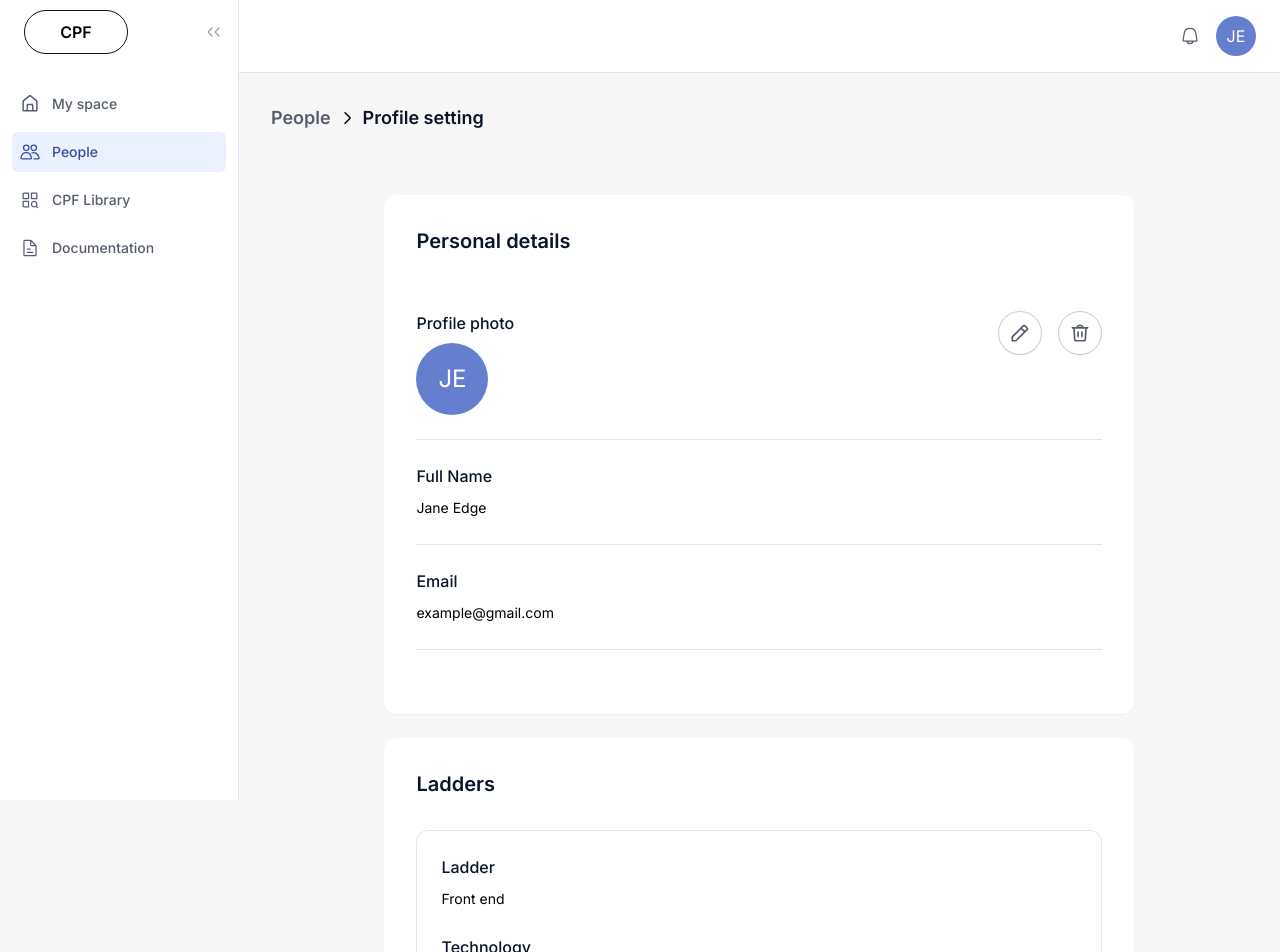
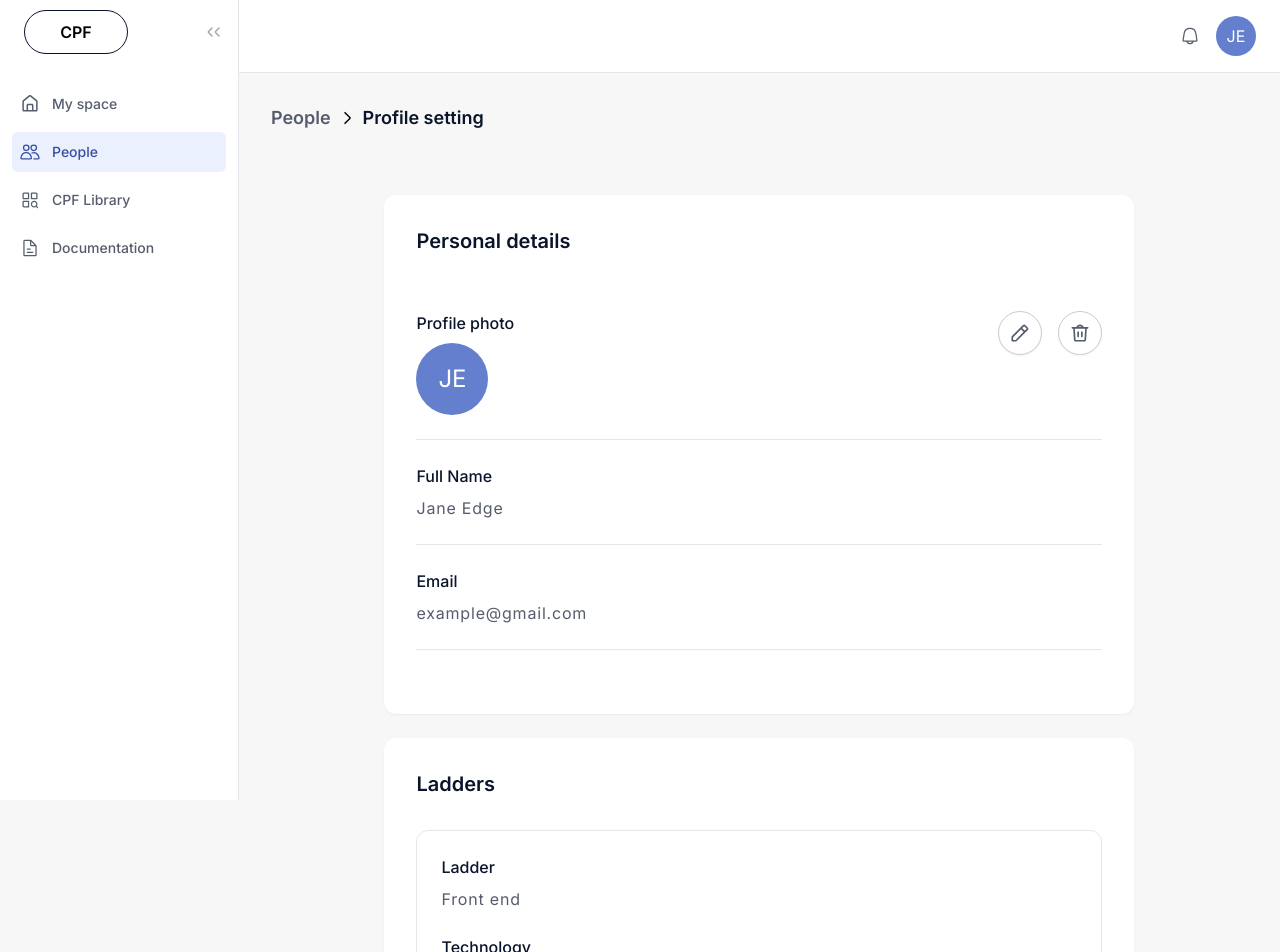
Before and after one commit to Tivix/cpf, a Next.js app in the folder frontend/: page /people/my-profile in a window 1280 px wide. Shown: the top 952 px of the page. Built offline with nearby package versions, Linux system fonts and the light colour scheme.

Commit message:
refactor: use Typography

```diff
--- a/frontend/src/components/modules/ProfileSetting/ProfileSettings.tsx
+++ b/frontend/src/components/modules/ProfileSetting/ProfileSettings.tsx
@@ -37,15 +37,15 @@ export const ProfileSettings: React.FC<ProfileSettingsProps> = ({ data }) => {
 
   const PersonalDetailsDataItem: React.FC<{ title: string; value: string | number }> = ({ title, value }) => (
     <div className="border-b border-navy-200 px-4 py-6 sm:col-span-2 sm:px-0">
-      <dt className="text-base font-medium leading-6 text-navy-900">{title}</dt>
-      <dd className="text-gray-700 mt-1 text-sm leading-6 sm:mt-2">{value}</dd>
+      <dt><Typography variant="body-m/medium">{title}</Typography></dt>
+      <dd><Typography variant="body-m/regular" className="text-navy-600 mt-1 sm:mt-2">{value}</Typography></dd>
     </div>
   );
 
   const LadderDataItem: React.FC<{ title: string; value: string | number }> = ({ title, value }) => (
     <div>
-      <dt className="text-base font-medium leading-6 text-navy-900">{title}</dt>
-      <dd className="text-gray-700 mt-1 text-sm leading-6 sm:mt-2">{value}</dd>
+      <dt><Typography variant="body-m/medium">{title}</Typography></dt>
+      <dd><Typography variant="body-m/regular" className="text-navy-600 mt-1 sm:mt-2">{value}</Typography></dd>
     </div>
   );
 
```
